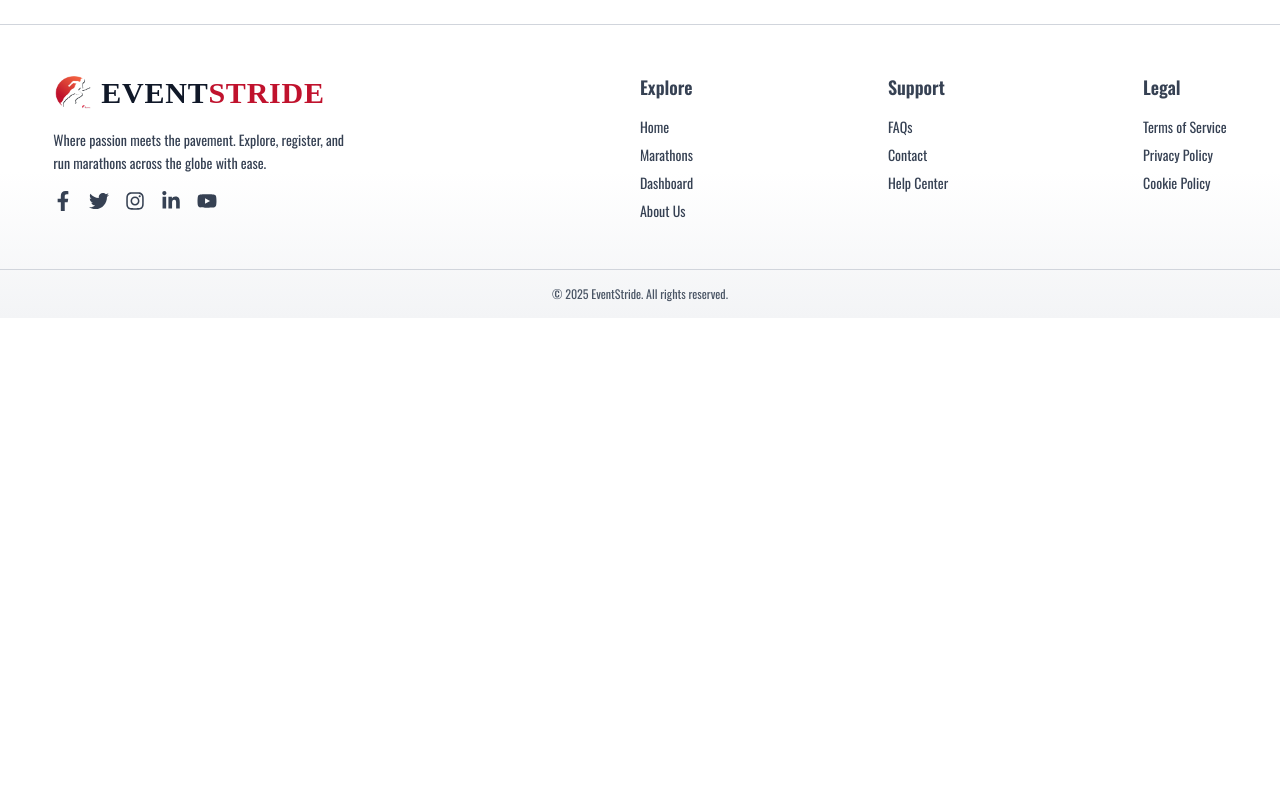
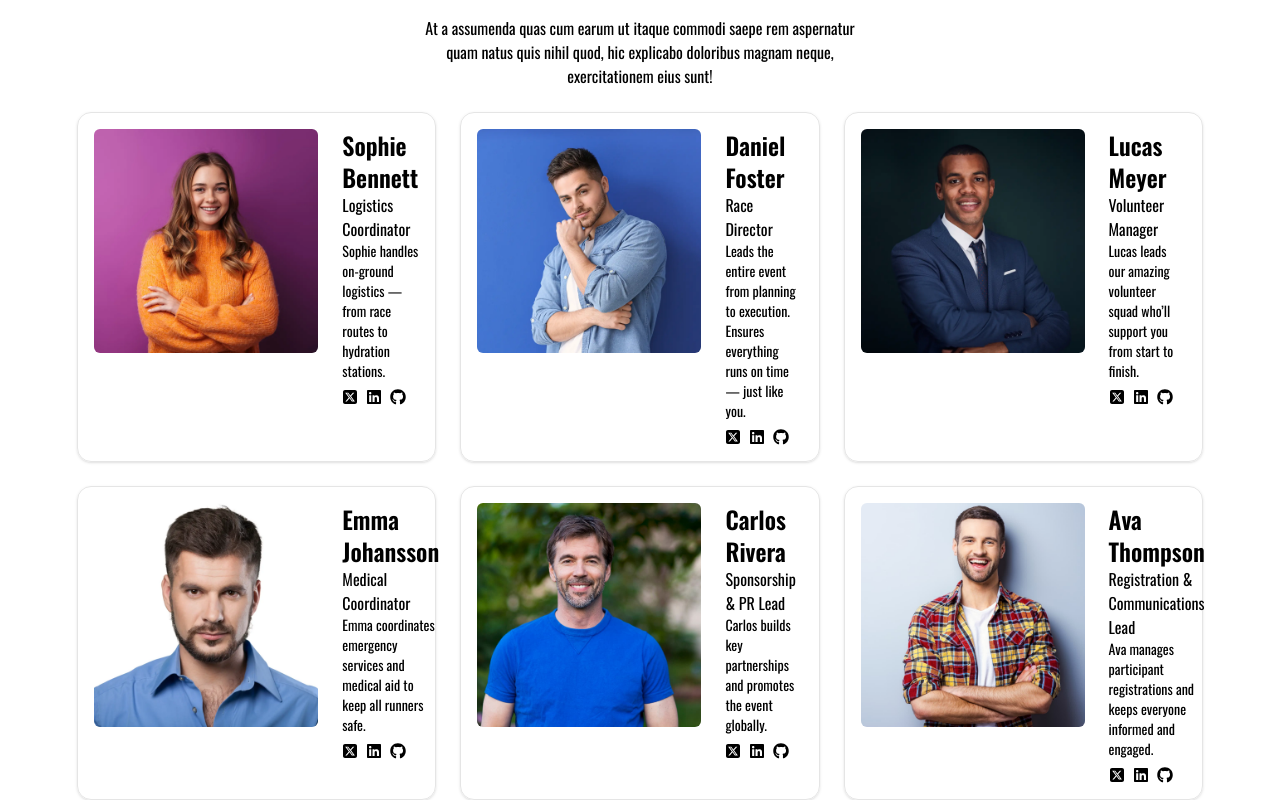
Before and after one commit to Saifulislamsumon017/EventStride-Client, a React (Vite) app: page / in a window 1280 px wide. Shown: the part 974-1774 px from the top of the page. Before the commit the page ends 1292 px from the top, so only its background shows below. Built offline with nearby package versions, Linux system fonts and the light colour scheme; no server answers; a web font is replaced by a local one.

Commit message:
MetOurTeam section updated

```diff
--- a/src/components/AllComponents/MetOurTeam.jsx
+++ b/src/components/AllComponents/MetOurTeam.jsx
@@ -1,7 +1,182 @@
 import React from 'react';
+import { FaGithub, FaLinkedin } from 'react-icons/fa';
+import { FaSquareXTwitter } from 'react-icons/fa6';
+import { Link } from 'react-router';
+import Img1 from '../../assets/Lottie Files/1.webp';
+import Img2 from '../../assets/Lottie Files/2.webp';
+import Img3 from '../../assets/Lottie Files/3.webp';
+import Img4 from '../../assets/Lottie Files/4.webp';
+import Img5 from '../../assets/Lottie Files/5.jpg';
+import Img6 from '../../assets/Lottie Files/6.jpg';
+const MetOurTeam = () => {
+  return (
+    <div className="pt-20">
+      <h3 className="text-4xl  text-center sm:text-5xl pb-4">Meet our team</h3>
+      <p className=" w-2/5 mx-auto text-center pb-6 ">
+        At a assumenda quas cum earum ut itaque commodi saepe rem aspernatur
+        quam natus quis nihil quod, hic explicabo doloribus magnam neque,
+        exercitationem eius sunt!
+      </p>
 
-const MetOurTeam = () => {
-  return <div>MetOurTeam</div>;
+      <div className="grid grid-cols-1 sm:grid-cols-2 md:grid-cols-3 gap-6">
+        <div className="flex space-x-6 border rounded-xl p-4 shadow hover:shadow-md transition duration-300 ease-in-out">
+          <img
+            alt=""
+            className="flex-1 flex-shrink-0 object-cover h-56 mb-4 bg-center rounded-sm dark:bg-gray-500"
+            src={Img1}
+          />
+          <div className="flex flex-col">
+            <h1 className="text-2xl font-semibold">Sophie Bennett</h1>
+            <h4> Logistics Coordinator</h4>
+            <p className="text-sm ">
+              Sophie handles on-ground logistics — from race routes to hydration
+              stations.
+            </p>
+            <div className="flex mt-2 space-x-2">
+              <Link>
+                <FaSquareXTwitter />
+              </Link>
+              <Link>
+                <FaLinkedin />
+              </Link>
+              <Link>
+                <FaGithub />
+              </Link>
+            </div>
+          </div>
+        </div>
+        <div className="flex space-x-6 border rounded-xl p-4 shadow hover:shadow-md transition duration-300 ease-in-out">
+          <img
+            alt=""
+            className="flex-1 flex-shrink-0 object-cover h-56 mb-4 bg-center rounded-sm dark:bg-gray-500"
+            src={Img2}
+          />
+          <div className="flex flex-col">
+            <h1 className="text-2xl font-semibold">Daniel Foster</h1>
+            <h4>Race Director</h4>
+            <p className="text-sm ">
+              Leads the entire event from planning to execution. Ensures
+              everything runs on time — just like you.
+            </p>
+            <div className="flex mt-2 space-x-2">
+              <Link>
+                <FaSquareXTwitter />
+              </Link>
+              <Link>
+                <FaLinkedin />
+              </Link>
+              <Link>
+                <FaGithub />
+              </Link>
+            </div>
+          </div>
+        </div>
+        <div className="flex space-x-6 border rounded-xl p-4 shadow hover:shadow-md transition duration-300 ease-in-out">
+          <img
+            alt=""
+            className="flex-1 flex-shrink-0 object-cover h-56 mb-4 bg-center rounded-sm dark:bg-gray-500"
+            src={Img3}
+          />
+          <div className="flex flex-col">
+            <h1 className="text-2xl font-semibold">Lucas Meyer</h1>
+            <h4>Volunteer Manager</h4>
+            <p className="text-sm ">
+              Lucas leads our amazing volunteer squad who’ll support you from
+              start to finish.
+            </p>
+            <div className="flex mt-2 space-x-2">
+              <Link>
+                <FaSquareXTwitter />
+              </Link>
+              <Link>
+                <FaLinkedin />
+              </Link>
+              <Link>
+                <FaGithub />
+              </Link>
+            </div>
+          </div>
+        </div>
+        <div className="flex space-x-6 border rounded-xl p-4 shadow hover:shadow-md transition duration-300 ease-in-out">
+          <img
+            alt=""
+            className="flex-1 flex-shrink-0 object-cover h-56 mb-4 bg-center rounded-sm dark:bg-gray-500"
+            src={Img4}
+          />
+          <div className="flex flex-col">
+            <h1 className="text-2xl font-semibold">Emma Johansson</h1>
+            <h4>Medical Coordinator</h4>
+            <p className="text-sm ">
+              Emma coordinates emergency services and medical aid to keep all
+              runners safe.
+            </p>
+            <div className="flex mt-2 space-x-2">
+              <Link>
+                <FaSquareXTwitter />
+              </Link>
+              <Link>
+                <FaLinkedin />
+              </Link>
+              <Link>
+                <FaGithub />
+              </Link>
+            </div>
+          </div>
+        </div>
+        <div className="flex space-x-6 border rounded-xl p-4 shadow hover:shadow-md transition duration-300 ease-in-out">
+          <img
+            alt=""
+            className="flex-1 flex-shrink-0 object-cover h-56 mb-4 bg-center rounded-sm dark:bg-gray-500"
+            src={Img5}
+          />
+          <div className="flex flex-col">
+            <h1 className="text-2xl font-semibold">Carlos Rivera</h1>
+            <h4>Sponsorship & PR Lead</h4>
+            <p className="text-sm ">
+              Carlos builds key partnerships and promotes the event globally.
+            </p>
+            <div className="flex mt-2 space-x-2">
+              <Link>
+                <FaSquareXTwitter />
+              </Link>
+              <Link>
+                <FaLinkedin />
+              </Link>
+              <Link>
+                <FaGithub />
+              </Link>
+            </div>
+          </div>
+        </div>
+        <div className="flex space-x-6 border rounded-xl p-4 shadow hover:shadow-md transition duration-300 ease-in-out">
+          <img
+            alt=""
+            className="flex-1 flex-shrink-0 object-cover h-56 mb-4 bg-center rounded-sm dark:bg-gray-500"
+            src={Img6}
+          />
+          <div className="flex flex-col">
+            <h1 className="text-2xl font-semibold">Ava Thompson</h1>
+            <h4>Registration & Communications Lead</h4>
+            <p className="text-sm ">
+              Ava manages participant registrations and keeps everyone informed
+              and engaged.
+            </p>
+            <div className="flex mt-2 space-x-2">
+              <Link>
+                <FaSquareXTwitter />
+              </Link>
+              <Link>
+                <FaLinkedin />
+              </Link>
+              <Link>
+                <FaGithub />
+              </Link>
+            </div>
+          </div>
+        </div>
+      </div>
+    </div>
+  );
 };
 
 export default MetOurTeam;
```
